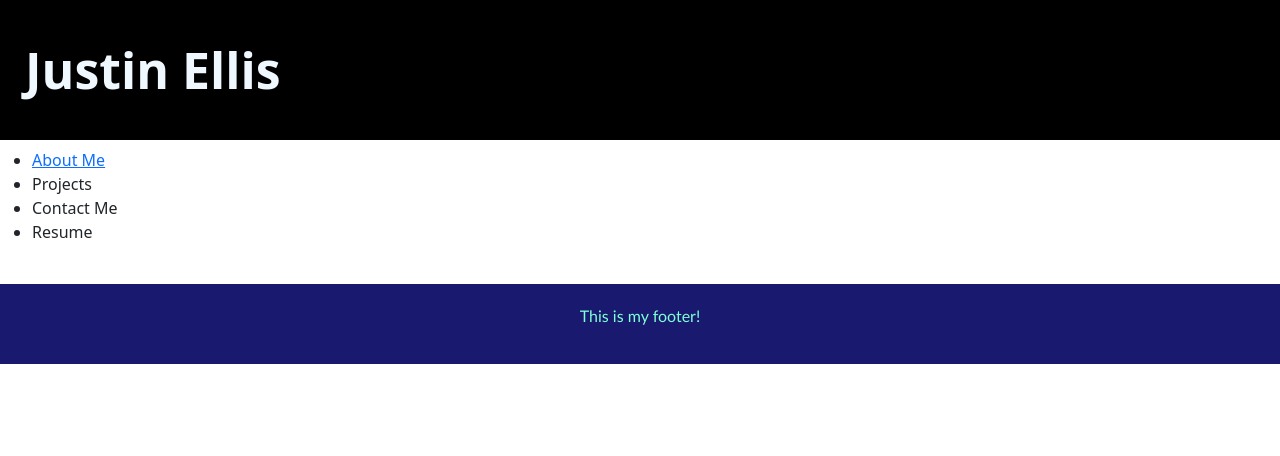
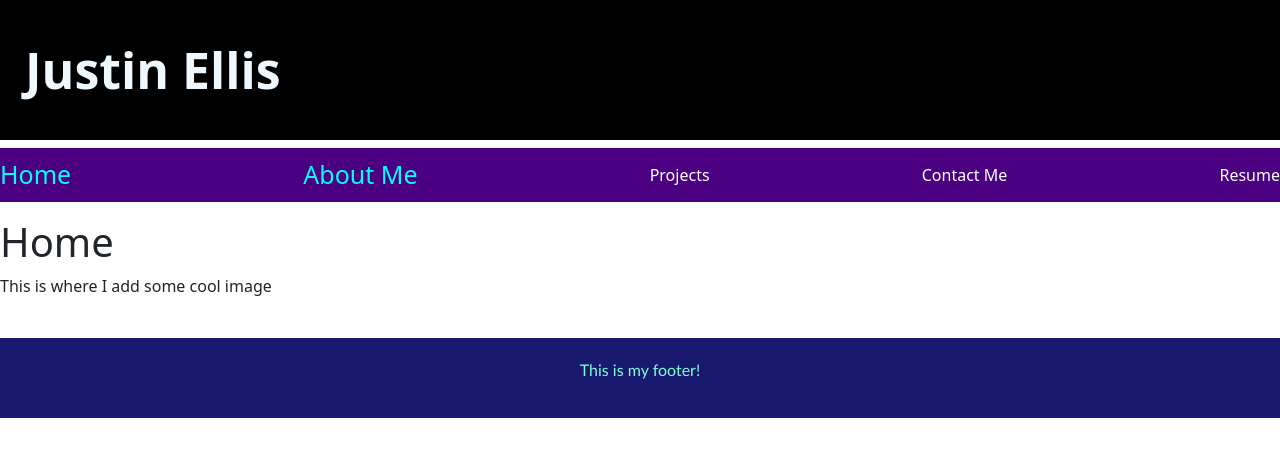
Before and after one commit to jdellis490/react-portfolio, a React (Create React App) app: page / in a window 1280 px wide. Shown: the top 456 px of the page. Built offline with nearby package versions, Linux system fonts and the light colour scheme.

Commit message:
Added Homepage and jsx render page functions

```diff
--- a/src/components/Navbar.js
+++ b/src/components/Navbar.js
@@ -3,9 +3,9 @@ import Nav from "react-bootstrap/Nav";
 
 const Navbar = ({currentPage, pageChange}) => {
   return (
-    <ul>
-      <li><a href="#about" onClick={() =>pageChange('About')} currentPage={currentPage}>About Me
-      </a></li>
+    <ul className="navbar">
+      <li><a href="#home" onClick={() => pageChange('Home')} currentPage={currentPage}>Home</a></li>
+      <li><a href="#about" onClick={() => pageChange('About')} currentPage={currentPage}>About Me</a></li>
       <li>Projects</li>
       <li>Contact Me</li>
       <li>Resume</li>
--- a/src/components/Portfolio.js
+++ b/src/components/Portfolio.js
@@ -1,36 +1,37 @@
-import React, {useState} from 'react'
-import Footer from './Footer';
-import Header from './Header';
-import Navbar from './Navbar';
-import About from './pages/About';
-import Project from './pages/Project';
-import Contact from './pages/Contact';
-import Resume from './pages/Resume';
+import React, { useState } from "react";
+import Footer from "./Footer";
+import Header from "./Header";
+import Navbar from "./Navbar";
+import Home from "./pages/Home";
+import About from "./pages/About";
+import Project from "./pages/Project";
+import Contact from "./pages/Contact";
+import Resume from "./pages/Resume";
 
 export default function Portfolio() {
-    const [currentPage, setCurrentPage] = useState('About')
+  const [currentPage, setCurrentPage] = useState("Home");
 
   const renderPage = () => {
-    if (currentPage === 'About') {
+    if (currentPage === "Home") {
+      return <Home />;
+    } else if (currentPage === "About") {
       return <About />;
-    }
-    else if (currentPage === 'Project') {
+    } else if (currentPage === "Project") {
       return <Project />;
-    }
-    else if (currentPage === 'Contact') {
+    } else if (currentPage === "Contact") {
       return <Contact />;
     }
-    return <Resume />
+    return <Resume />;
   };
 
-  const pageChange = () => setCurrentPage();
+  const pageChange = (page) => setCurrentPage(page);
+
   return (
-      <div>
-          <Header />
+    <div className=''>
+      <Header />
       <Navbar currentPage={currentPage} pageChange={pageChange} />
-      {renderPage}
+      {renderPage()}
       <Footer />
-      </div>
-
-  )
+    </div>
+  );
 }
--- /dev/null
+++ b/src/components/pages/Home.js
@@ -0,0 +1,12 @@
+import React from 'react'
+
+const Home = () => {
+  return (
+    <div>
+        <h1>Home</h1>
+        <p>This is where I add some cool image</p>
+    </div>
+  )
+}
+
+export default Home
```
